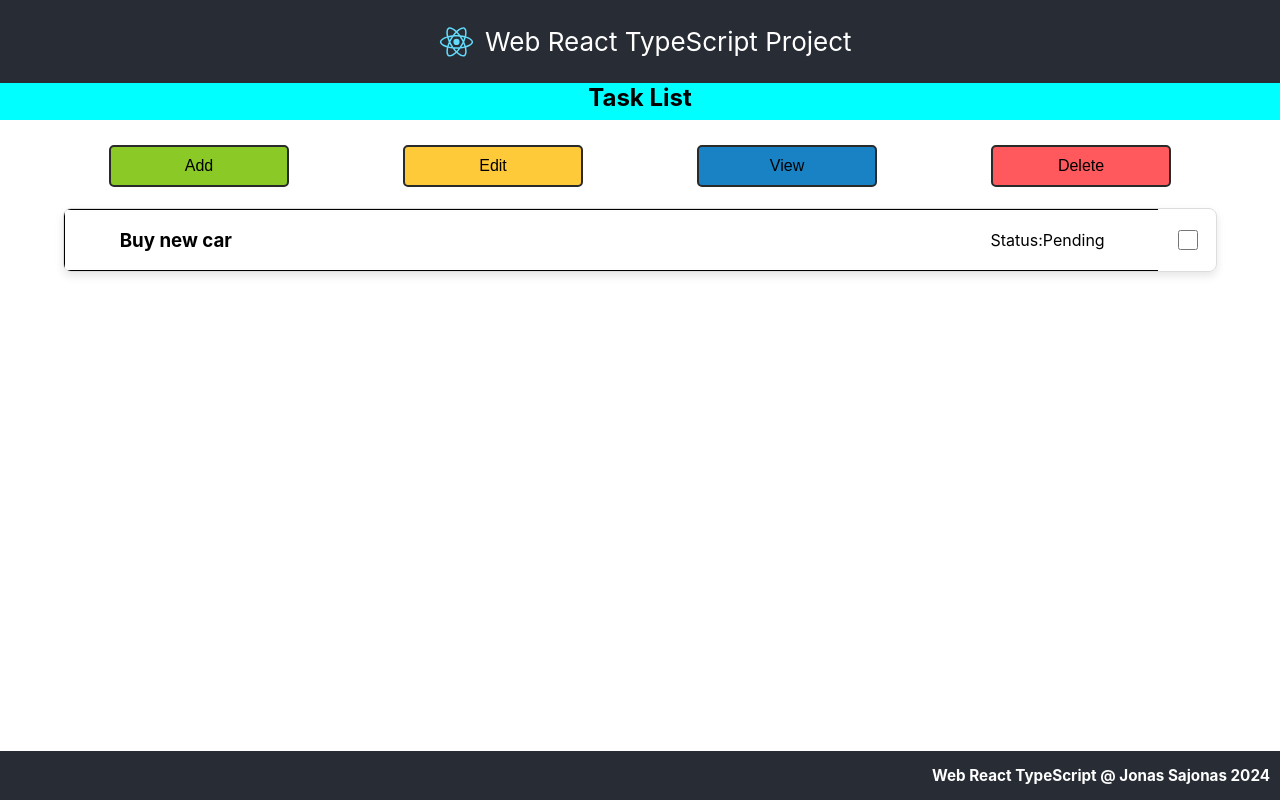
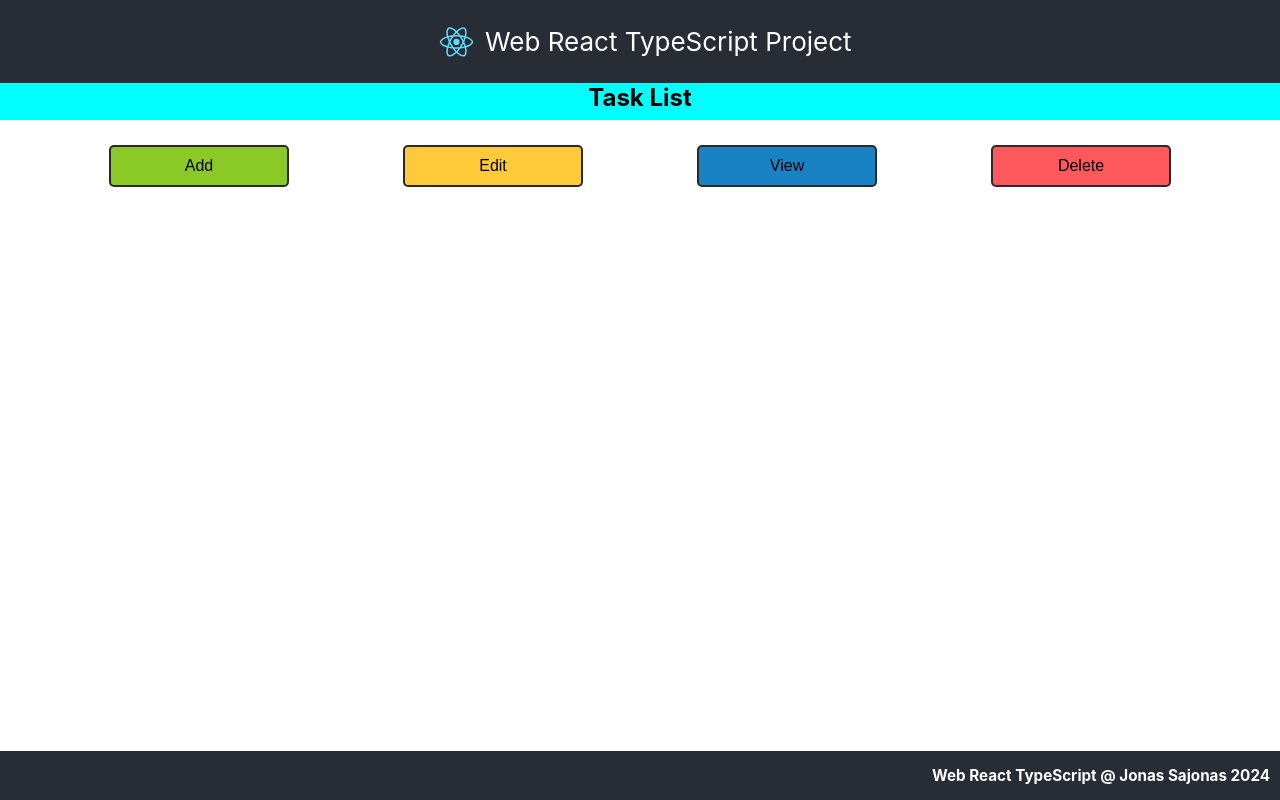
Before and after one commit to sajonasJ/Web-React-TypeScript, a React (Create React App) app in the folder web-react-app/: page / in a window 1280 px wide. Built offline with nearby package versions, Linux system fonts and the light colour scheme; the HTML template or start-up script is replaced by a standard one.

Commit message:
working index for tasks

```diff
--- a/web-react-app/src/body/Main.tsx
+++ b/web-react-app/src/body/Main.tsx
@@ -13,6 +13,11 @@ function Main() {
     const [isBottomCardVisible, setIsBottomCardVisible] = useState(false);
     const [isAddModalOpen, setIsAddModalOpen] = useState(false);
     const [tasks, setTasks] = useState<TaskObject[]>([]);
+
+    const handleCheckboxChange = (index?: number) => {
+        const updatedTasks = [...tasks];
+        setTasks(updatedTasks);
+    };
 
 
     const handleAction = (action: string) => {
@@ -72,18 +77,17 @@ function Main() {
                 <TaskButton label="View" onClickHandler={() => handleAction('view')} color="#1982c4" />
                 <TaskButton label="Delete" onClickHandler={() => handleAction('delete')} color="#ff595e" />
             </div>
-            <TaskCard
-                isMiddleCardVisible={isMiddleCardVisible}
-                isBottomCardVisible={isBottomCardVisible}
-            />
+
             {/* <SignUp/> */}
 
             {/* Render existing tasks */}
             {tasks.map((task: TaskObject, index) => (
-                <TaskCard key={index}
-                    {...task}
-                    isMiddleCardVisible={isMiddleCardVisible}
-                    isBottomCardVisible={isBottomCardVisible}
+                <TaskCard  key={index}
+                index={index} // Pass the index as a prop
+                {...task}
+                isMiddleCardVisible={isMiddleCardVisible}
+                isBottomCardVisible={isBottomCardVisible}
+                onCheckboxChange={handleCheckboxChange} // Pass the callback function
                 />
             ))}
 
--- a/web-react-app/src/components/TaskCard.tsx
+++ b/web-react-app/src/components/TaskCard.tsx
@@ -11,6 +11,8 @@ interface CardProps {
 
     isMiddleCardVisible?: boolean;
     isBottomCardVisible?: boolean;
+    index?: number;
+    onCheckboxChange: (index: number) => void;
 }
 
 const TaskCard = ({
@@ -22,11 +24,15 @@ const TaskCard = ({
 
     isMiddleCardVisible = false,
     isBottomCardVisible = false,
+    index, // Retrieve index from props
+    onCheckboxChange, // Retrieve callback function from props
 }: CardProps) => {
     const [isChecked, setIsChecked] = useState(false);
 
-    const handleCheckboxChange = () => {
+    const tickBox = () => {
         setIsChecked(!isChecked);
+        onCheckboxChange(index||0);
+        console.log(index);
     };
 
     return (
@@ -64,7 +70,7 @@ const TaskCard = ({
                 )}
             </div>
             <div className='right-card'>
-                <input className='card-input' type="checkbox" checked={isChecked} onChange={handleCheckboxChange} />
+                <input className='card-input' type="checkbox" checked={isChecked} onChange={tickBox} />
             </div>
         </div>
     );
```
